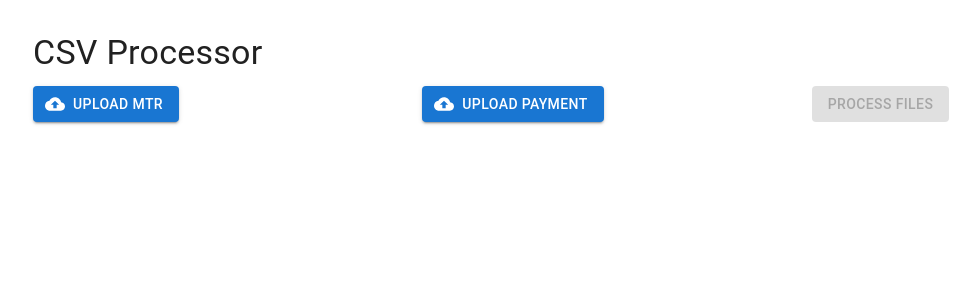
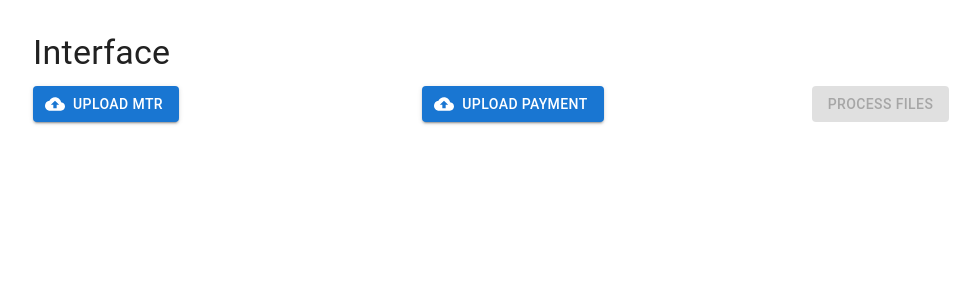
Before and after one commit to anavguser/femora_frontend, a React (Create React App) app: page / in a window 1280 px wide. Shown: the top 300 px of the page, without its empty margins (31-1011 px from the left). Built offline with nearby package versions, Linux system fonts and the light colour scheme; no server answers.

Commit message:
not much change, just name of website

```diff
--- a/src/App.js
+++ b/src/App.js
@@ -26,7 +26,7 @@ export default function App() {
         <Container maxWidth="lg">
           <Box sx={{ my: 4 }}>
             <Typography variant="h4" component="h1" gutterBottom>
-              CSV Processor
+              Interface
             </Typography>
             <FileUpload onDataProcessed={handleDataProcessed} />
             <Routes>
```
